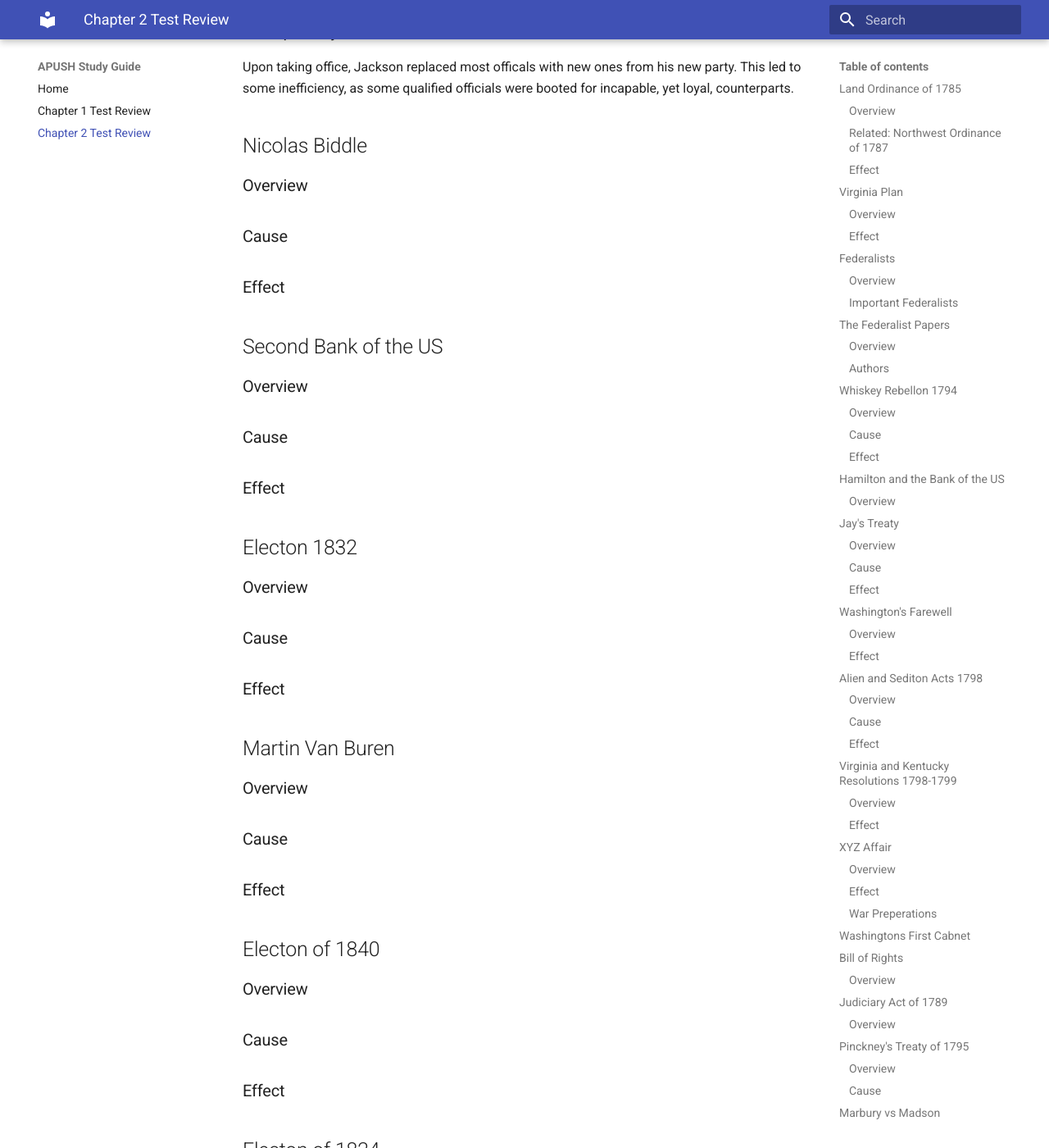
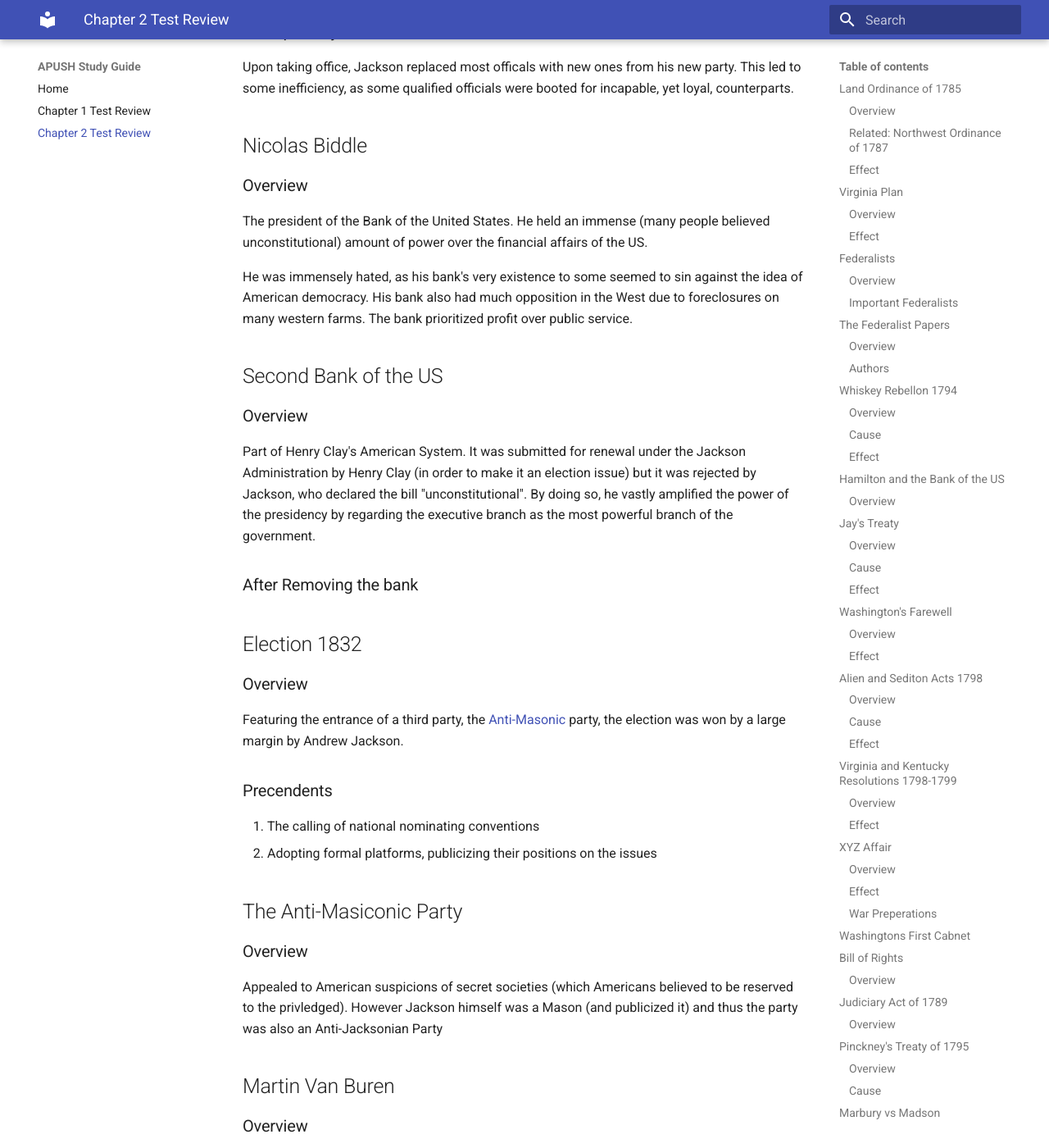
Before and after one commit to trulyronak/apush, an MkDocs documentation site: the page built from docs/chapters9-15.md, in a window 1280 px wide and 1400 px high, scrolled down 17839 px. Shown: the whole window at 82% size. Built offline with MkDocs 1.6.1 and Material for MkDocs 9.7.7, drawn with Linux system fonts in a browser that asks for light colours; nearby versions of some CDN libraries; library files that are not in the unit come from our copies; old or Windows-style settings are respelled for this version of MkDocs; some of the changed text lies outside the part shown.

Commit message:
quick commit

```diff
--- a/docs/chapters9-15.md
+++ b/docs/chapters9-15.md
@@ -411,28 +411,32 @@ Upon taking office, Jackson replaced most officals with new ones from his new pa
 ##Nicolas Biddle
 
 ###Overview
+The president of the Bank of the United States. He held an immense (many people believed unconstitutional) amount of power over the financial affairs of the US.
 
-###Cause
-
-###Effect
+He was immensely hated, as his bank's very existence to some seemed to sin against the idea of American democracy. His bank also had much opposition in the West due to foreclosures on many western farms. The bank prioritized profit over public service.
 
 ## Second Bank of the US
 
 ###Overview
+Part of Henry Clay's American System. It was submitted for renewal under the Jackson Administration by Henry Clay (in order to make it an election issue) but it was rejected by Jackson, who declared the bill "unconstitutional". By doing so, he vastly amplified the power of the presidency by regarding the executive branch as the most powerful branch of the government.
 
-###Cause
+###After Removing the bank
 
-###Effect
 
-##Electon 1832
+##Election 1832
 
 ###Overview
+Featuring the entrance of a third party, the <a href="#The-Anti-Masiconic-Party">Anti-Masonic</a> party, the election was won by a large margin by Andrew Jackson.
 
-###Cause
+###Precendents
 
-###Effect
+1. The calling of national nominating conventions
+2. Adopting formal platforms, publicizing their positions on the issues
 
+##The Anti-Masiconic Party
 
+###Overview
+Appealed to American suspicions of secret societies (which Americans believed to be reserved to the privledged). However Jackson himself was a Mason (and publicized it) and thus the party was also an Anti-Jacksonian Party
 ##Martin Van Buren
 
 ###Overview
@@ -459,14 +463,6 @@ Upon taking office, Jackson replaced most officals with new ones from his new pa
 
 ###Effect
 
-
-##Anti-Masons
-
-###Overview
-
-###Cause
-
-###Effect
 
 
 ## Sam Houston
```
